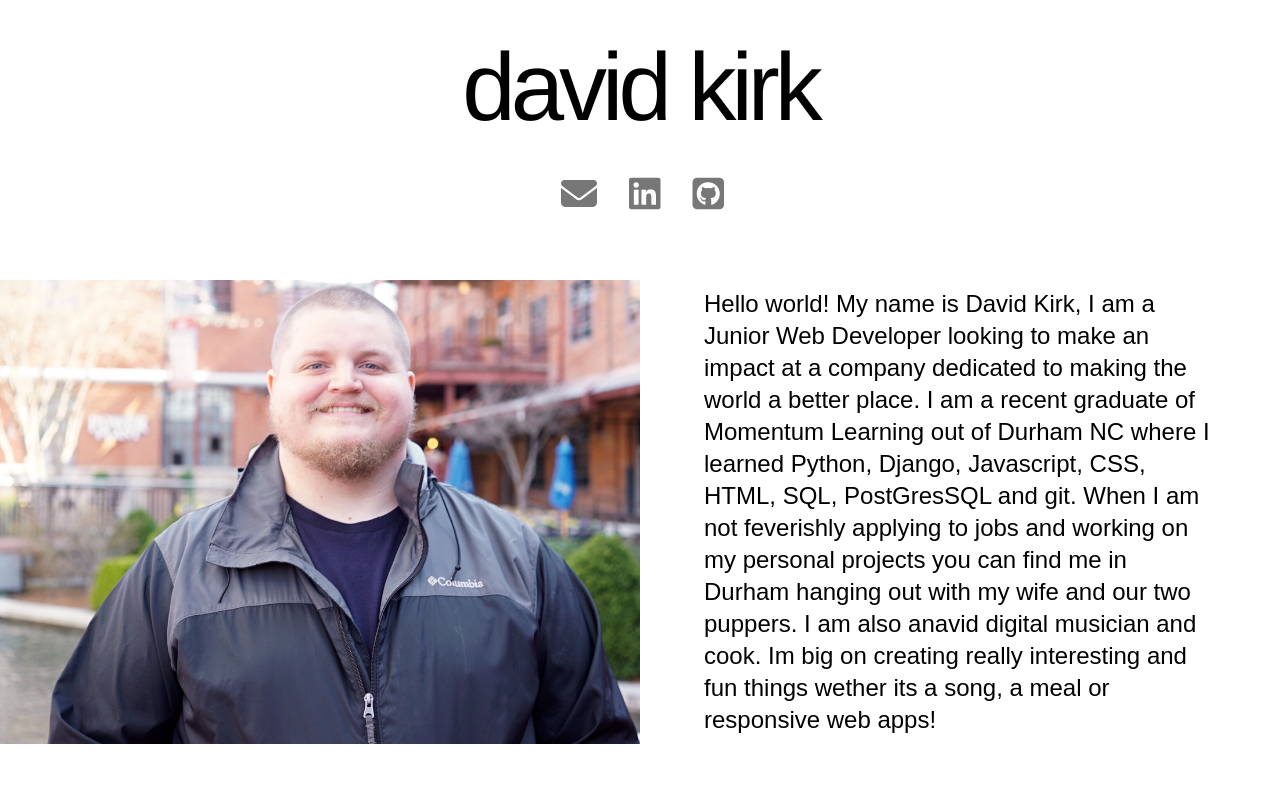
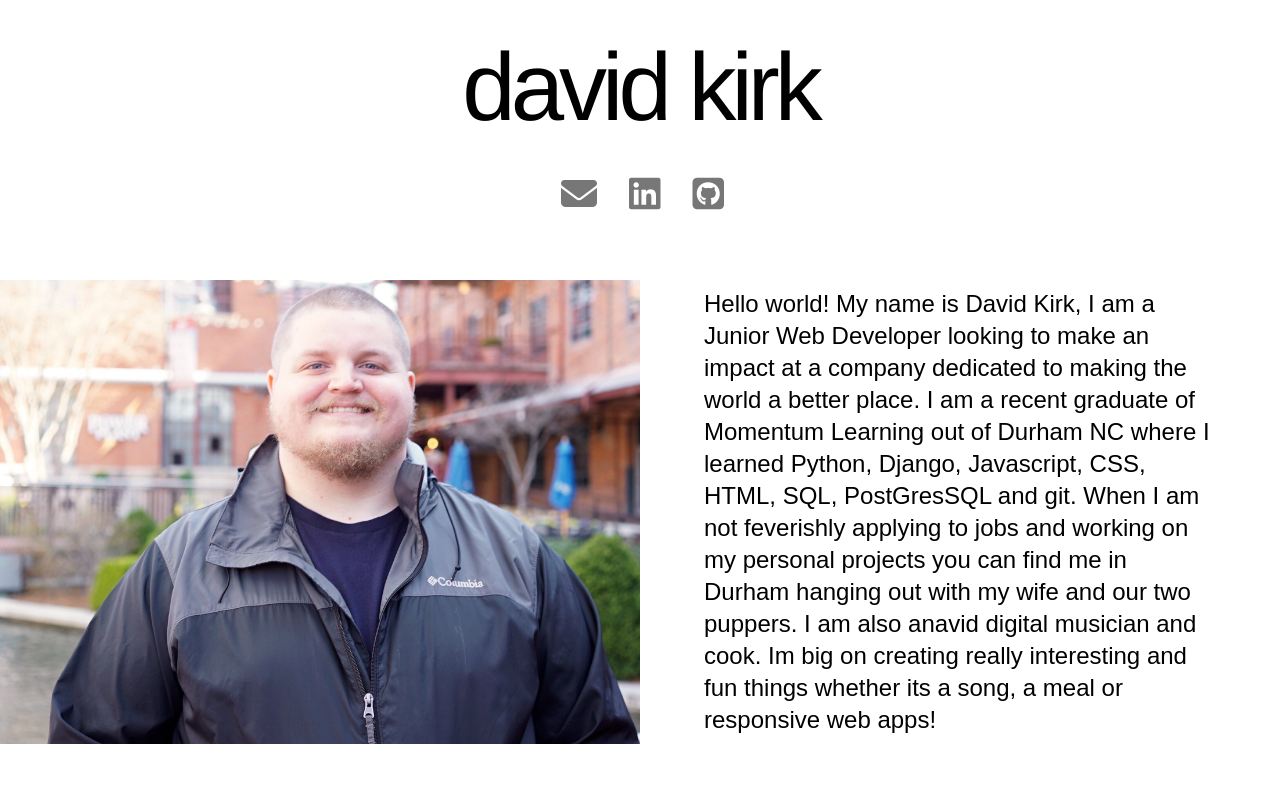
Before and after one commit to davidiskirk/portfolio, a Django app: page / in a window 1280 px wide. Run offline with Django 3.2, Linux system fonts and the light colour scheme; some libraries are stand-ins or nearby versions.

Commit message:
fixed spelling error

```diff
--- a/core/templates/base.html
+++ b/core/templates/base.html
@@ -37,7 +37,7 @@
       of Durham NC where I learned Python, Django, Javascript, CSS, HTML, SQL, PostGresSQL and git. When I am not
       feverishly applying to jobs and working on my personal projects you can find me in Durham hanging out with my wife
       and our two puppers. I am also anavid digital musician and cook. Im big on creating really interesting and fun
-      things wether its a song, a meal or responsive web apps! </p>
+      things whether its a song, a meal or responsive web apps! </p>
   </div>
 
 
```
